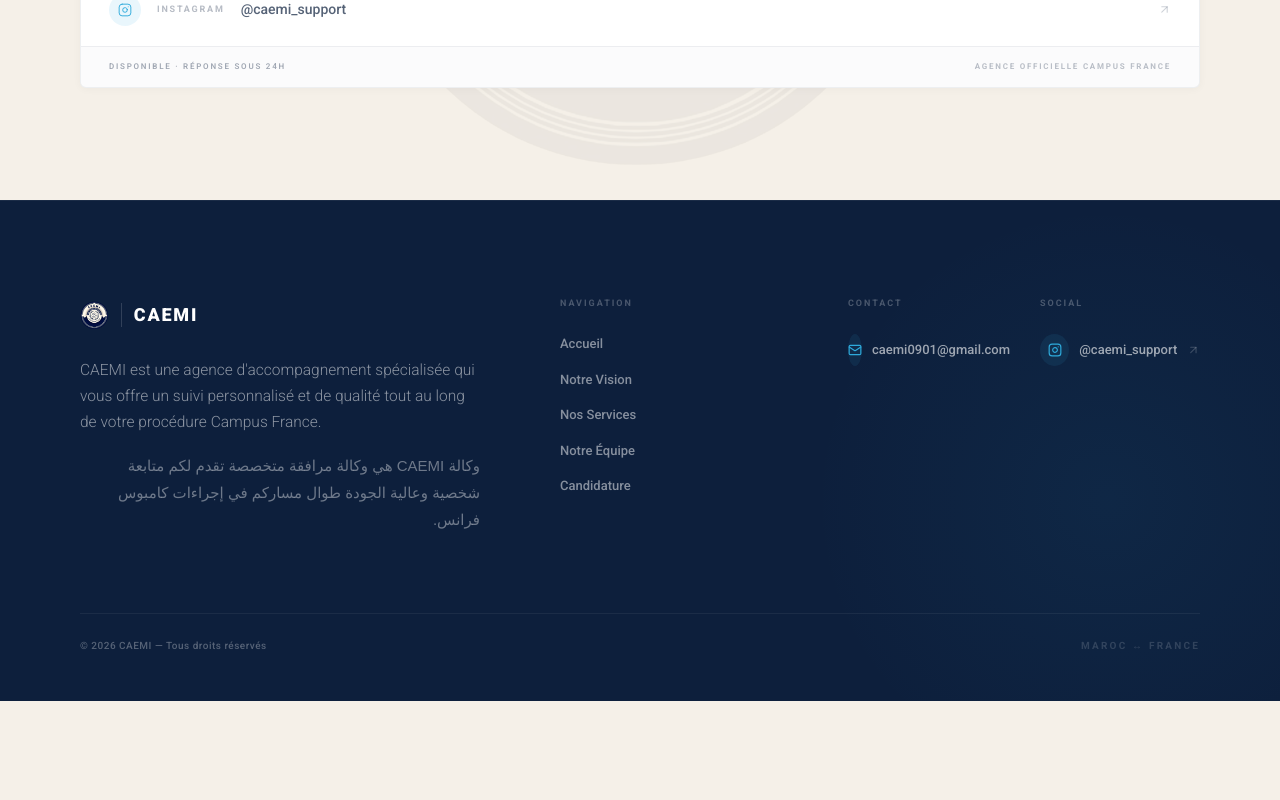
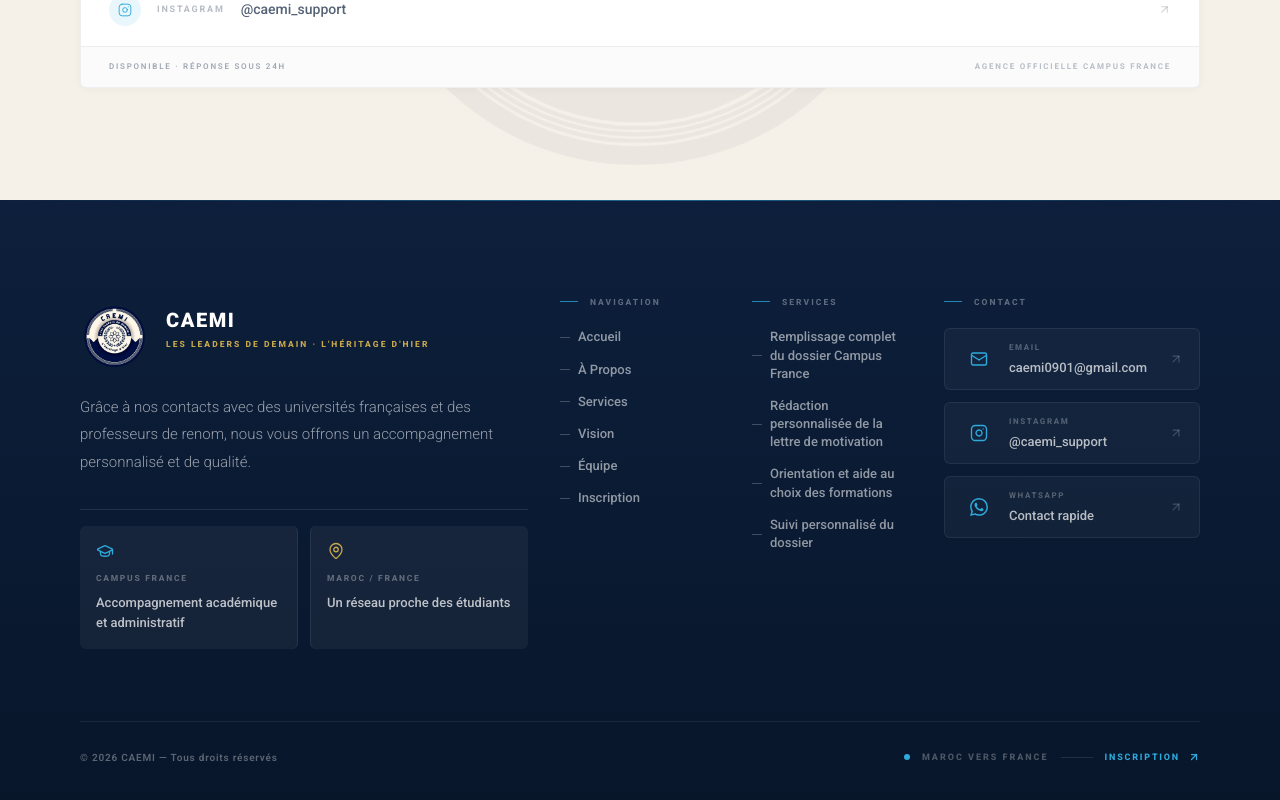
Before and after one commit to AyoubAmeur-crypto/CAEMI_AGENCY, a React (Vite) app: page / in a window 1280 px wide. Shown: the part 6620-7420 px from the top of the page. Before the commit the page ends 7321 px from the top, so only its background shows below. Built offline with nearby package versions, Linux system fonts and the light colour scheme; what react-world-flags would draw is missing.

Commit message:
Update Footer Ui v1.3

```diff
--- a/src/components/layout/Footer.jsx
+++ b/src/components/layout/Footer.jsx
@@ -1,179 +1,411 @@
 import { useTranslation } from 'react-i18next';
-import { Mail, Instagram, ArrowUpRight } from 'lucide-react';
+import {
+  ArrowUpRight,
+  GraduationCap,
+  Instagram,
+  Mail,
+  MapPin,
+  MessageCircle,
+} from 'lucide-react';
 import RevealWrapper from '../ui/RevealWrapper';
 import logo from '../../assets/logo.webp';
 
 const F = "'Roboto', sans-serif";
 
+const colors = {
+  navy: '#0D1F3C',
+  deepNavy: '#08162A',
+  sky: '#2EAADC',
+  cream: '#F5F0E8',
+  gold: '#C9A84C',
+};
+
+function scrollToSection(e, href) {
+  if (!href.startsWith('#')) return;
+
+  e.preventDefault();
+  const el = document.querySelector(href);
+  if (!el) return;
+
+  if (window.lenis) {
+    window.lenis.scrollTo(el);
+  } else {
+    el.scrollIntoView({ behavior: 'smooth' });
+  }
+}
+
+function SectionTitle({ children }) {
+  return (
+    <div className="mb-5 flex items-center gap-3">
+      <span
+        style={{
+          width: '18px',
+          height: '1px',
+          background: colors.sky,
+          opacity: 0.75,
+        }}
+      />
+      <span
+        style={{
+          fontFamily: F,
+          fontSize: '8.5px',
+          fontWeight: 800,
+          letterSpacing: '0.24em',
+          textTransform: 'uppercase',
+          color: 'rgba(255,255,255,0.34)',
+        }}
+      >
+        {children}
+      </span>
+    </div>
+  );
+}
+
+function FooterLink({ href, children }) {
+  return (
+    <a
+      href={href}
+      onClick={e => scrollToSection(e, href)}
+      className="group inline-flex w-fit items-center gap-2 text-white/55 transition-colors duration-300 hover:text-white"
+      style={{
+        fontFamily: F,
+        fontSize: '13px',
+        fontWeight: 500,
+        lineHeight: 1.4,
+        textDecoration: 'none',
+      }}
+    >
+      <span
+        className="transition-all duration-300 group-hover:w-5 group-hover:bg-[#2EAADC]"
+        style={{
+          width: '10px',
+          height: '1px',
+          background: 'rgba(255,255,255,0.22)',
+          flexShrink: 0,
+        }}
+      />
+      {children}
+    </a>
+  );
+}
+
+const WhatsAppIcon = ({ size = 24, className }) => (
+  <svg
+    width={size}
+    height={size}
+    viewBox="0 0 24 24"
+    fill="currentColor"
+    xmlns="http://www.w3.org/2000/svg"
+    className={className}
+  >
+    <path d="M17.472 14.382c-.297-.149-1.758-.867-2.03-.967-.273-.099-.471-.148-.67.15-.197.297-.767.966-.94 1.164-.173.199-.347.223-.644.075-.297-.15-1.255-.463-2.39-1.475-.888-.788-1.487-1.761-1.66-2.059-.173-.297-.018-.458.13-.606.134-.133.298-.347.446-.52.149-.174.198-.298.298-.497.099-.198.05-.371-.025-.52-.075-.149-.669-1.612-.916-2.207-.242-.579-.487-.5-.669-.51a12.8 12.8 0 0 0-.57-.01c-.198 0-.52.074-.792.372-.272.297-1.04 1.016-1.04 2.479 0 1.462 1.065 2.875 1.213 3.074.149.198 2.096 3.2 5.077 4.487.709.306 1.262.489 1.694.625.712.227 1.36.195 1.871.118.571-.085 1.758-.719 2.006-1.413.248-.694.248-1.289.173-1.413-.074-.124-.272-.198-.57-.347m-5.421 7.403h-.004a9.87 9.87 0 0 1-5.031-1.378l-.361-.214-3.741.982.998-3.648-.235-.374a9.86 9.86 0 0 1-1.51-5.26c.001-5.45 4.436-9.884 9.888-9.884 2.64 0 5.122 1.03 6.988 2.898a9.82 9.82 0 0 1 2.893 6.994c-.003 5.45-4.437 9.884-9.885 9.884m8.413-18.297A11.815 11.815 0 0 0 12.05 0C5.495 0 .16 5.335.157 11.892c0 2.096.547 4.142 1.588 5.945L.057 24l6.305-1.654a11.882 11.882 0 0 0 5.683 1.448h.005c6.554 0 11.89-5.335 11.893-11.893a11.821 11.821 0 0 0-3.48-8.413Z" />
+  </svg>
+);
+
+function ContactLink({ href, icon: Icon, label, children, external }) {
+  return (
+    <a
+      href={href}
+      target={external ? '_blank' : undefined}
+      rel={external ? 'noopener noreferrer' : undefined}
+      className="group flex items-center gap-3 rounded-[6px] border border-white/[0.07] bg-white/[0.035] px-4 py-3 transition-all duration-300 hover:border-[#2EAADC]/35 hover:bg-white/[0.065]"
+      style={{ textDecoration: 'none' }}
+    >
+      <span
+        className="grid h-9 w-9 flex-shrink-0 place-items-center rounded-[4px] transition-colors duration-300 "
+
+      >
+        <Icon
+          size={18}
+          strokeWidth={1.8}
+          className="text-[#2EAADC] transition-colors duration-300 group-hover:text-white"
+        />
+      </span>
+      <span className="min-w-0 flex-1">
+        <span
+          style={{
+            display: 'block',
+            fontFamily: F,
+            fontSize: '8px',
+            fontWeight: 800,
+            letterSpacing: '0.2em',
+            textTransform: 'uppercase',
+            color: 'rgba(255,255,255,0.28)',
+            marginBottom: '4px',
+          }}
+        >
+          {label}
+        </span>
+        <span
+          className="truncate text-white/70 transition-colors duration-300 group-hover:text-white"
+          style={{
+            display: 'block',
+            fontFamily: F,
+            fontSize: '13px',
+            fontWeight: 500,
+          }}
+        >
+          {children}
+        </span>
+      </span>
+      <ArrowUpRight
+        size={14}
+        strokeWidth={2}
+        className="flex-shrink-0 text-white/20 transition-colors duration-300 group-hover:text-[#2EAADC]"
+      />
+    </a>
+  );
+}
+
 export default function Footer() {
   const { t, i18n } = useTranslation();
   const isAr = i18n.language.startsWith('ar');
 
+  const navLinks = [
+    { href: '#accueil', label: isAr ? 'الرئيسية' : 'Accueil' },
+    { href: '#about', label: t('nav.about') },
+    { href: '#services', label: t('nav.services') },
+    { href: '#vision', label: t('nav.vision') },
+    { href: '#team', label: t('nav.team') },
+    { href: '#formulaire', label: t('nav.register') },
+  ];
+
+  const serviceLinks = [
+    t('services.s1'),
+    t('services.s3'),
+    t('services.s4'),
+    t('services.s8'),
+  ];
+
   return (
     <footer
-      style={{ background: '#0D1F3C', fontFamily: F, position: 'relative', overflow: 'hidden' }}
-      className="pt-24 pb-12 px-6 md:px-12 lg:px-16 xl:px-20 border-t border-[rgba(255,255,255,0.06)]"
+      style={{
+        background: `linear-gradient(180deg, ${colors.navy} 0%, ${colors.deepNavy} 100%)`,
+        fontFamily: F,
+        position: 'relative',
+        overflow: 'hidden',
+      }}
+      className="px-6 pb-10 pt-20 md:px-12 md:pt-24 lg:px-16 xl:px-20"
     >
-      {/* Background glow */}
+      <div className="absolute left-0 right-0 top-0 h-px bg-gradient-to-r from-transparent via-[#2EAADC]/50 to-transparent" />
+
+
+      <div className="relative z-10 mx-auto max-w-[1480px]">
+        <RevealWrapper>
+          <div className="grid grid-cols-1 gap-10 lg:grid-cols-12 lg:gap-8">
+            <div className="lg:col-span-5">
+              <a
+                href="#accueil"
+                onClick={e => scrollToSection(e, '#accueil')}
+                aria-label="CAEMI"
+                className="mb-7 inline-flex items-center gap-4"
+                style={{ textDecoration: 'none' }}
+              >
+                <span className="grid h-[70px] w-[70px] place-items-center  ">
+                  <img src={logo} alt="CAEMI" className="h-20 w-auto object-contain" />
+                </span>
+                <span>
+                  <span
+                    style={{
+                      display: 'block',
+                      fontFamily: F,
+                      fontSize: '20px',
+                      fontWeight: 900,
+                      letterSpacing: '0.08em',
+                      color: '#fff',
+                      lineHeight: 1,
+                    }}
+                  >
+                    CAEMI
+                  </span>
+                  <span
+                    style={{
+                      display: 'block',
+                      marginTop: '8px',
+                      fontFamily: F,
+                      fontSize: '8.5px',
+                      fontWeight: 800,
+                      letterSpacing: '0.24em',
+                      textTransform: 'uppercase',
+                      color: colors.gold,
+                    }}
+                  >
+                    {t('footer.tagline')}
+                  </span>
+                </span>
+              </a>
+
+              <p
+                style={{
+                  maxWidth: '480px',
+                  margin: 0,
+                  fontFamily: F,
+                  fontSize: '15px',
+                  fontWeight: 300,
+                  lineHeight: 1.85,
+                  color: 'rgba(255,255,255,0.58)',
+                }}
+              >
+                {t('about.desc_2')}
+              </p>
+
+              <div className="mt-8 grid max-w-[520px] grid-cols-1 gap-3 sm:grid-cols-2 border-t border-white/10 py-4">
+                <div className="rounded-[6px] border-r border-white/[0.07] bg-white/[0.05] p-4">
+                  <GraduationCap size={18} strokeWidth={1.7} style={{ color: colors.sky, marginBottom: '12px' }} />
                   <div
                     style={{
-          position: 'absolute', bottom: '-20%', right: '-10%',
-          width: '600px', height: '600px', borderRadius: '50%',
-          background: 'radial-gradient(circle, rgba(46,170,220,0.06) 0%, transparent 70%)',
-          pointerEvents: 'none',
-        }}
-      />
-
-      <div style={{ maxWidth: '1480px', margin: '0 auto', position: 'relative', zIndex: 1 }}>
-
-        {/* ── Main Grid ── */}
-        <RevealWrapper>
-          <div className="grid grid-cols-1 md:grid-cols-12 gap-12 lg:gap-8 mb-20">
-
-            {/* Branding Column */}
-            <div className="md:col-span-12 lg:col-span-5 pr-0 lg:pr-12">
-              <div style={{ display: 'flex', alignItems: 'center', gap: '12px', marginBottom: '24px' }}>
-                <img src={logo} alt="CAEMI" style={{ height: '36px', width: 'auto', objectFit: 'contain' }} />
-                <div style={{ width: '1px', height: '24px', background: 'rgba(255,255,255,0.15)' }} />
-                <span style={{ fontFamily: F, fontSize: '18px', fontWeight: 900, letterSpacing: '0.1em', color: '#fff' }}>
-                  CAEMI
-                </span>
-              </div>
-              <div style={{ display: 'flex', flexDirection: 'column', gap: '16px' }}>
-                <p
-                  style={{
-                    fontFamily: F, fontSize: '15.5px', fontWeight: 300, lineHeight: 1.7,
-                    color: 'rgba(255,255,255,0.52)', maxWidth: '400px',
+                      fontFamily: F,
+                      fontSize: '8.5px',
+                      fontWeight: 800,
+                      letterSpacing: '0.2em',
+                      textTransform: 'uppercase',
+                      color: 'rgba(255,255,255,0.32)',
+                      marginBottom: '8px',
                     }}
                   >
-                  CAEMI est une agence d'accompagnement spécialisée qui vous offre un suivi personnalisé et de qualité tout au long de votre procédure Campus France.
-                </p>
-                <p
+                    Campus France
+                  </div>
+                  <div
                     style={{
-                    fontFamily: "'Cairo', sans-serif", fontSize: '15px', fontWeight: 400, lineHeight: 1.8,
-                    color: 'rgba(255,255,255,0.4)', maxWidth: '400px', textAlign: 'right'
+                      fontFamily: F,
+                      fontSize: '13px',
+                      fontWeight: 500,
+                      lineHeight: 1.55,
+                      color: 'rgba(255,255,255,0.72)',
                     }}
-                  dir="rtl"
                   >
-                  وكالة CAEMI هي وكالة مرافقة متخصصة تقدم لكم متابعة شخصية وعالية الجودة طوال مساركم في إجراءات كامبوس فرانس.
-                </p>
+                    {isAr ? 'مرافقة أكاديمية وإدارية' : 'Accompagnement académique et administratif'}
                   </div>
                 </div>
 
-            {/* Quick Links */}
-            <div className="md:col-span-4 lg:col-span-3">
+                <div className="rounded-[6px] border-l border-white/[0.07] bg-white/[0.05] p-4">
+                  <MapPin size={18} strokeWidth={1.7} style={{ color: colors.gold, marginBottom: '12px' }} />
                   <div
                     style={{
-                  fontFamily: F, fontSize: '9px', fontWeight: 700, letterSpacing: '0.22em',
-                  textTransform: 'uppercase', color: 'rgba(255,255,255,0.25)', marginBottom: '24px'
+                      fontFamily: F,
+                      fontSize: '8.5px',
+                      fontWeight: 800,
+                      letterSpacing: '0.2em',
+                      textTransform: 'uppercase',
+                      color: 'rgba(255,255,255,0.32)',
+                      marginBottom: '8px',
                     }}
                   >
-                {isAr ? 'روابط سريعة' : 'Navigation'}
+                    Maroc / France
                   </div>
-              <div style={{ display: 'flex', flexDirection: 'column', gap: '16px' }}>
-                {[
-                  { href: '#accueil', label: isAr ? 'الرئيسية' : 'Accueil' },
-                  { href: '#vision', label: isAr ? 'رؤيتنا' : 'Notre Vision' },
-                  { href: '#services', label: isAr ? 'خدماتنا' : 'Nos Services' },
-                  { href: '#equipe', label: isAr ? 'فريقنا' : 'Notre Équipe' },
-                  { href: '#formulaire', label: isAr ? 'التسجيل' : 'Candidature' },
-                ].map((link, idx) => (
-                  <a
-                    key={idx}
-                    href={link.href}
-                    className="group"
-                    style={{ display: 'flex', alignItems: 'center', gap: '10px', textDecoration: 'none', width: 'fit-content' }}
+                  <div
+                    style={{
+                      fontFamily: F,
+                      fontSize: '13px',
+                      fontWeight: 500,
+                      lineHeight: 1.55,
+                      color: 'rgba(255,255,255,0.72)',
+                    }}
                   >
-                    <span className="text-white/50 group-hover:text-sky transition-colors duration-300" style={{ fontFamily: F, fontSize: '13px', fontWeight: 500 }}>
+                    {isAr ? 'شبكة قريبة من الطلبة' : 'Un réseau proche des étudiants'}
+                  </div>
+                </div>
+              </div>
+            </div>
+
+            <div className="lg:col-span-2">
+              <SectionTitle>{isAr ? 'روابط' : 'Navigation'}</SectionTitle>
+              <div className="flex flex-col gap-3.5">
+                {navLinks.map(link => (
+                  <FooterLink key={link.href} href={link.href}>
                     {link.label}
-                    </span>
-                  </a>
+                  </FooterLink>
                 ))}
               </div>
             </div>
 
-            {/* Contact */}
-            <div className="md:col-span-4 lg:col-span-2">
-              <div
-                style={{
-                  fontFamily: F, fontSize: '9px', fontWeight: 700, letterSpacing: '0.22em',
-                  textTransform: 'uppercase', color: 'rgba(255,255,255,0.25)', marginBottom: '24px'
-                }}
-              >
-                {isAr ? 'تواصل معنا' : 'Contact'}
-              </div>
-              <div style={{ display: 'flex', flexDirection: 'column', gap: '16px' }}>
-                <a
-                  href="mailto:caemi0901@gmail.com"
-                  className="group"
-                  style={{ display: 'flex', alignItems: 'center', gap: '10px', textDecoration: 'none' }}
-                >
-                  <div style={{ width: '32px', height: '32px', borderRadius: '50%', background: 'rgba(46,170,220,0.1)', display: 'flex', alignItems: 'center', justifyContent: 'center' }}>
-                    <Mail size={14} className="text-[#2EAADC] group-hover:text-white transition-colors duration-300" />
-                  </div>
-                  <span className="text-white/60 group-hover:text-white transition-colors duration-300" style={{ fontFamily: F, fontSize: '13px', fontWeight: 500 }}>
-                    caemi0901@gmail.com
-                  </span>
-                </a>
+            <div className="lg:col-span-2">
+              <SectionTitle>{isAr ? 'خدمات' : 'Services'}</SectionTitle>
+              <div className="flex flex-col gap-3.5">
+                {serviceLinks.map(service => (
+                  <FooterLink key={service} href="#services">
+                    {service}
+                  </FooterLink>
+                ))}
               </div>
             </div>
 
-            {/* Social */}
-            <div className="md:col-span-4 lg:col-span-2">
-              <div
-                style={{
-                  fontFamily: F, fontSize: '9px', fontWeight: 700, letterSpacing: '0.22em',
-                  textTransform: 'uppercase', color: 'rgba(255,255,255,0.25)', marginBottom: '24px'
-                }}
+            <div className="lg:col-span-3">
+              <SectionTitle>{isAr ? 'تواصل معنا' : 'Contact'}</SectionTitle>
+              <div className="flex flex-col gap-3">
+                <ContactLink href="mailto:caemi0901@gmail.com" icon={Mail} label="Email">
+                  caemi0901@gmail.com
+                </ContactLink>
+                <ContactLink
+                  href="https://www.instagram.com/caemi_support/"
+                  icon={Instagram}
+                  label="Instagram"
+                  external
                 >
-                {isAr ? 'تابعنا' : 'Social'}
-              </div>
-              <div style={{ display: 'flex', flexDirection: 'column', gap: '16px' }}>
-                <a
-                  href="https://www.instagram.com/caemi_support/"
-                  target="_blank" rel="noopener noreferrer"
-                  className="group"
-                  style={{ display: 'flex', alignItems: 'center', gap: '10px', textDecoration: 'none' }}
+                  @caemi_support
+                </ContactLink>
+                <ContactLink
+                  href="https://wa.me/212763867060"
+                  icon={WhatsAppIcon}
+                  label="WhatsApp"
+                  external
                 >
-                  <div style={{ width: '32px', height: '32px', borderRadius: '50%', background: 'rgba(46,170,220,0.1)', display: 'flex', alignItems: 'center', justifyContent: 'center' }}>
-                    <Instagram size={14} className="text-[#2EAADC] group-hover:text-white transition-colors duration-300" />
-                  </div>
-                  <span className="text-white/60 group-hover:text-white transition-colors duration-300" style={{ fontFamily: F, fontSize: '13px', fontWeight: 500 }}>
-                    @caemi_support
-                  </span>
-                  <ArrowUpRight size={14} className="text-white/20 group-hover:text-white transition-colors duration-300 ml-auto" />
-                </a>
+                  {isAr ? 'تواصل سريع' : 'Contact rapide'}
+                </ContactLink>
               </div>
             </div>
-
           </div>
         </RevealWrapper>
 
-        {/* ── Bottom Bar ── */}
-        <RevealWrapper delay={0.2}>
+        <RevealWrapper delay={0.15}>
           <div
-            style={{
-              paddingTop: '24px',
-              borderTop: '1px solid rgba(255,255,255,0.06)',
-            }}
-            className="flex flex-col md:flex-row items-center justify-between gap-6"
+            className="mt-14 flex flex-col gap-5 border-t border-white/[0.07] pt-7 md:flex-row md:items-center md:justify-between"
           >
             <span
               style={{
-                fontFamily: F, fontSize: '10px', fontWeight: 500, letterSpacing: '0.05em',
-                color: 'rgba(255,255,255,0.3)',
+                fontFamily: F,
+                fontSize: '10px',
+                fontWeight: 600,
+                letterSpacing: '0.08em',
+                color: 'rgba(255,255,255,0.34)',
               }}
             >
               {t('footer.rights')}
             </span>
-            <div style={{ display: 'flex', alignItems: 'center', gap: '24px' }}>
-              <span style={{ fontFamily: F, fontSize: '10px', fontWeight: 700, letterSpacing: '0.22em', textTransform: 'uppercase', color: 'rgba(255,255,255,0.15)' }}>
-                Maroc ↔ France
+            <div className="flex flex-wrap items-center gap-3">
+              <span className="h-1.5 w-1.5 rounded-full bg-[#2EAADC]" />
+              <span
+                style={{
+                  fontFamily: F,
+                  fontSize: '9px',
+                  fontWeight: 800,
+                  letterSpacing: '0.22em',
+                  textTransform: 'uppercase',
+                  color: 'rgba(255,255,255,0.28)',
+                }}
+              >
+                {isAr ? 'المغرب إلى فرنسا' : 'Maroc vers France'}
               </span>
+              <span className="hidden h-px w-8 bg-white/10 sm:block" />
+              <a
+                href="#formulaire"
+                onClick={e => scrollToSection(e, '#formulaire')}
+                className="inline-flex items-center gap-2 text-[#2EAADC] transition-opacity duration-300 hover:opacity-70"
+                style={{
+                  fontFamily: F,
+                  fontSize: '9px',
+                  fontWeight: 800,
+                  letterSpacing: '0.2em',
+                  textTransform: 'uppercase',
+                  textDecoration: 'none',
+                }}
+              >
+                {t('nav.register')}
+                <ArrowUpRight size={12} strokeWidth={2.5} />
+              </a>
             </div>
           </div>
         </RevealWrapper>
-
       </div>
     </footer>
   );
```
Lines whose indentation alone changed are shown as unchanged.
